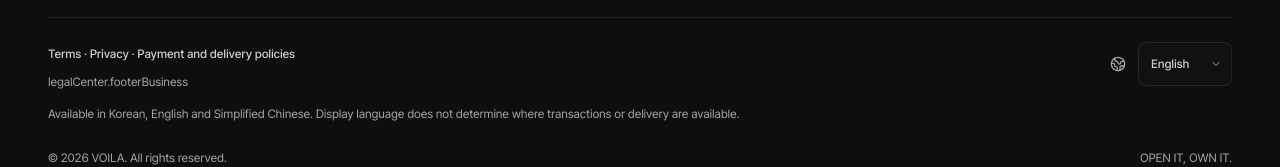
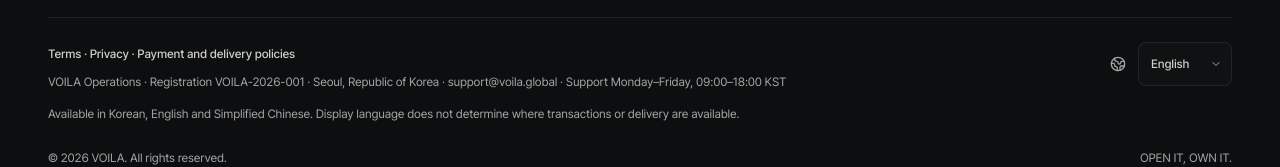
Before and after one commit to shinwon446-eng/gacha-sim, a Next.js app in the folder web/: page /en/community in a window 1280 px wide. Shown: the part 1421-1588 px from the top of the page. Built offline with nearby package versions, Linux system fonts and the light colour scheme; no server answers.

Commit message:
Pass shared policy values into the published footer

```diff
--- a/web/components/layout/Footer.tsx
+++ b/web/components/layout/Footer.tsx
@@ -4,7 +4,7 @@ import { ArrowUpRight, Globe2 } from "lucide-react";
 import { Link } from "@/i18n/navigation";
 import { BrandLogo } from "./BrandLogo";
 import { LanguageSelector } from "./LanguageSelector";
-import { LEGAL_GROUPS } from "@/lib/legal";
+import { LEGAL_GROUPS, LEGAL_VALUES } from "@/lib/legal";
 
 /** One footer, one link per policy. The platform signature remains intact. */
 export function Footer() {
@@ -28,7 +28,7 @@ export function Footer() {
         </div>
       </div>
       <div className="mt-9 grid gap-5 border-t border-hairline pt-6 md:grid-cols-[1fr_auto] md:items-start">
-        <div className="max-w-3xl text-xs leading-6 text-muted"><p className="font-medium text-secondary">{c("footerStatus")}</p><p className="mt-1">{c("footerBusiness")}</p><p className="mt-2">{r("languageScope")}</p></div>
+        <div className="max-w-3xl text-xs leading-6 text-muted"><p className="font-medium text-secondary">{c("footerStatus")}</p><p className="mt-1">{c("footerBusiness", LEGAL_VALUES)}</p><p className="mt-2">{r("languageScope")}</p></div>
         <div className="flex items-center gap-3"><Globe2 className="h-4 w-4 text-muted" aria-hidden="true" /><LanguageSelector /></div>
       </div>
       <div className="mt-6 flex flex-wrap justify-between gap-3 text-xs text-muted"><span>&copy; 2026 VOILA. All rights reserved.</span><span>OPEN IT, OWN IT.</span></div>
```
